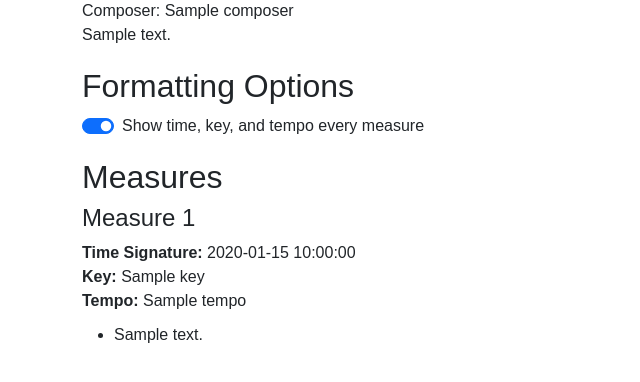
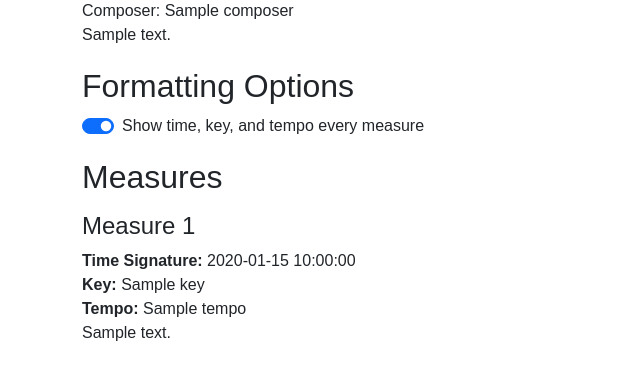
Before and after one commit to lisyce/TalkingGuitarTabs, a Flask app: template src/templates/guitar_tab_template.html in a window 1280 px wide. Shown: the part 163-545 px from the top of the page, without its empty margins (0-640 px from the left). Run offline with Flask 3, Linux system fonts and the light colour scheme; the template is opened without the code that fills it: most values are stand-ins (such as "Sample title", 1, 10 or a date in 2020).

Commit message:
playtesting

```diff
--- a/src/score_reader.py
+++ b/src/score_reader.py
@@ -80,7 +80,9 @@ def _measure_data(part: Part) -> List[Bar]:
 
 def _note_and_rest_to_str(nr: note.GeneralNote) -> str:
     if type(nr) == TablatureNote:
-        return f"{nr.duration.fullName} string {nr.string} fret {nr.fret}"
+        fret = f"fret {nr.fret}" if nr.fret > 0 else "open"
+
+        return f"{nr.duration.fullName} string {nr.string} {fret}"
     elif type(nr) == chord.Chord:
         notes_str = ", ".join([_note_and_rest_to_str(n) for n in nr.notes])
         return f"{len(nr.notes)}-note chord: {notes_str}"
--- a/src/templates/guitar_tab_template.html
+++ b/src/templates/guitar_tab_template.html
@@ -54,7 +54,7 @@
 
     <!-- Loop through each bar in the description -->
     {% for bar in bars %}
-        <h3>Measure {{ loop.index }}</h3> <!-- Use loop.index to get the current bar number -->
+        <h3 class="mt-3 mb-2">Measure {{ loop.index }}</h3> <!-- Use loop.index to get the current bar number -->
 
         <!-- Bar Details -->
         <p class="hideable{{' changed' if bar['time_signature_changed'] }}"><strong>Time Signature:</strong> {{ bar['time_signature'] }}</p>
@@ -62,11 +62,9 @@
         <p class="hideable{{' changed' if bar['tempo_changed'] }}"><strong>Tempo:</strong> {{ bar['tempo'] }}</p>
 
         <!-- Notes for Bar -->
-        <ul>
-            {% for note in bar['notes'] %}
-                <li>{{ note }}</li>
-            {% endfor %}
-        </ul>
+        {% for note in bar['notes'] %}
+            <p>{{ note }}</p>
+        {% endfor %}
 
     {% endfor %}
 </div>
```
